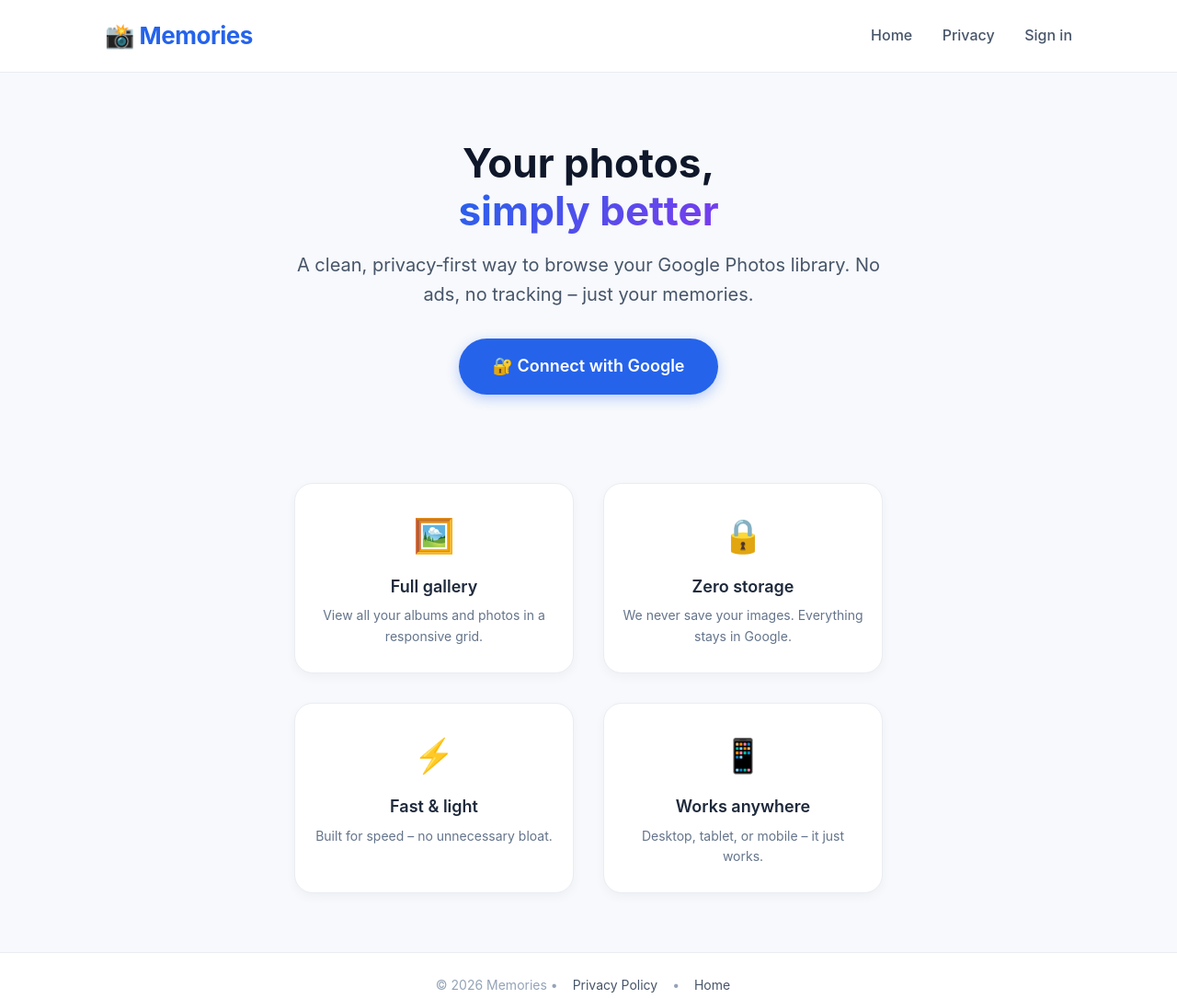
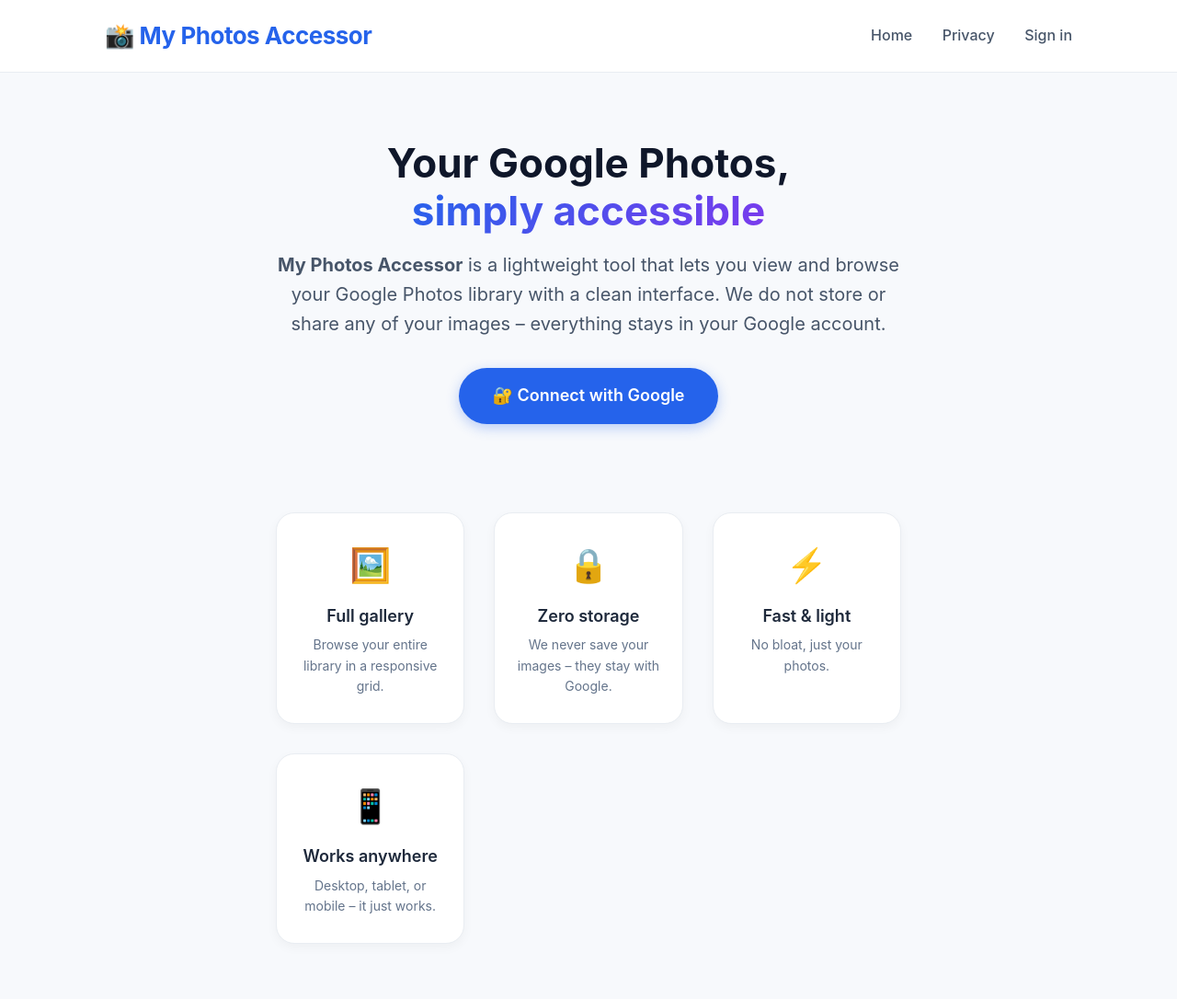
Before and after one commit to AngelJangra/my-app---, a website: page index.html in a window 1280 px wide. Shown: the top 1086 px of the page at 92% size. Drawn offline with Linux system fonts and the light colour scheme.

Commit message:
Update index.html

```diff
--- a/index.html
+++ b/index.html
@@ -3,7 +3,9 @@
 <head>
     <meta charset="UTF-8" />
     <meta name="viewport" content="width=device-width, initial-scale=1.0" />
-    <title>Memories – View your Google Photos</title>
+    <!-- GOOGLE VERIFICATION TAG -->
+    <meta name="google-site-verification" content="8TMublPk6cKiDPdVfw36qJnix3jxwlEBLSMhD2yX-uI" />
+    <title>My Photos Accessor – View your Google Photos</title>
     <style>
         * {
             margin: 0;
@@ -32,7 +34,6 @@
             padding: 0 24px;
             flex: 1;
         }
-        /* Header */
         .header {
             background: #ffffff;
             border-bottom: 1px solid #e9edf2;
@@ -63,7 +64,6 @@
             color: #2563eb;
             text-decoration: none;
         }
-        /* Hero */
         .hero {
             padding: 72px 0 48px;
             text-align: center;
@@ -83,7 +83,7 @@
         .hero p {
             font-size: 20px;
             color: #475569;
-            max-width: 640px;
+            max-width: 680px;
             margin: 0 auto 32px;
         }
         .btn {
@@ -107,7 +107,6 @@
         .btn:active {
             transform: scale(0.97);
         }
-        /* Features */
         .features {
             display: grid;
             grid-template-columns: repeat(auto-fit, minmax(200px, 1fr));
@@ -141,7 +140,6 @@
             font-size: 14px;
             color: #64748b;
         }
-        /* Footer */
         .footer {
             background: #ffffff;
             border-top: 1px solid #e9edf2;
@@ -159,23 +157,16 @@
             text-decoration: none;
         }
         @media (max-width: 640px) {
-            .hero h1 {
-                font-size: 32px;
-            }
-            .hero p {
-                font-size: 17px;
-            }
-            .nav a {
-                margin-left: 16px;
-                font-size: 14px;
-            }
+            .hero h1 { font-size: 32px; }
+            .hero p { font-size: 17px; }
+            .nav a { margin-left: 16px; font-size: 14px; }
         }
     </style>
 </head>
 <body>
     <header class="header">
         <div class="container">
-            <div class="logo">📸 <span>Memories</span></div>
+            <div class="logo">📸 <span>My Photos Accessor</span></div>
             <nav class="nav">
                 <a href="/">Home</a>
                 <a href="/privacy-policy">Privacy</a>
@@ -186,10 +177,9 @@
 
     <main class="container">
         <section class="hero">
-            <h1>Your photos, <br /><span class="highlight">simply better</span></h1>
+            <h1>Your Google Photos, <br /><span class="highlight">simply accessible</span></h1>
             <p>
-                A clean, privacy‑first way to browse your Google Photos library.
-                No ads, no tracking – just your memories.
+                <strong>My Photos Accessor</strong> is a lightweight tool that lets you view and browse your Google Photos library with a clean interface. We do not store or share any of your images – everything stays in your Google account.
             </p>
             <a href="/auth" class="btn">🔐 Connect with Google</a>
         </section>
@@ -198,17 +188,17 @@
             <div class="feature">
                 <span class="icon">🖼️</span>
                 <h3>Full gallery</h3>
-                <p>View all your albums and photos in a responsive grid.</p>
+                <p>Browse your entire library in a responsive grid.</p>
             </div>
             <div class="feature">
                 <span class="icon">🔒</span>
                 <h3>Zero storage</h3>
-                <p>We never save your images. Everything stays in Google.</p>
+                <p>We never save your images – they stay with Google.</p>
             </div>
             <div class="feature">
                 <span class="icon">⚡</span>
                 <h3>Fast & light</h3>
-                <p>Built for speed – no unnecessary bloat.</p>
+                <p>No bloat, just your photos.</p>
             </div>
             <div class="feature">
                 <span class="icon">📱</span>
@@ -221,7 +211,7 @@
     <footer class="footer">
         <div class="container">
             <p>
-                &copy; 2026 Memories &bull;
+                &copy; 2026 My Photos Accessor &bull;
                 <a href="/privacy-policy">Privacy Policy</a> &bull;
                 <a href="/">Home</a>
             </p>
```
